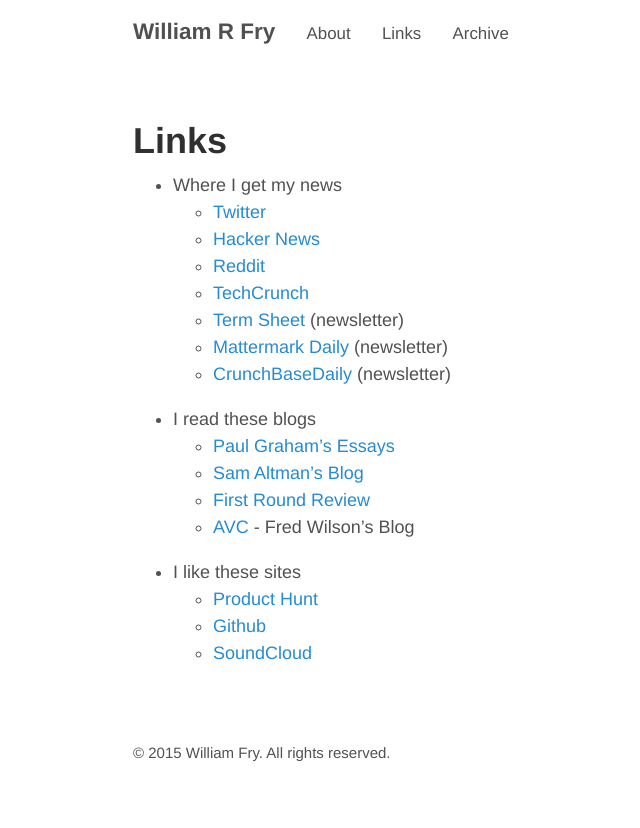
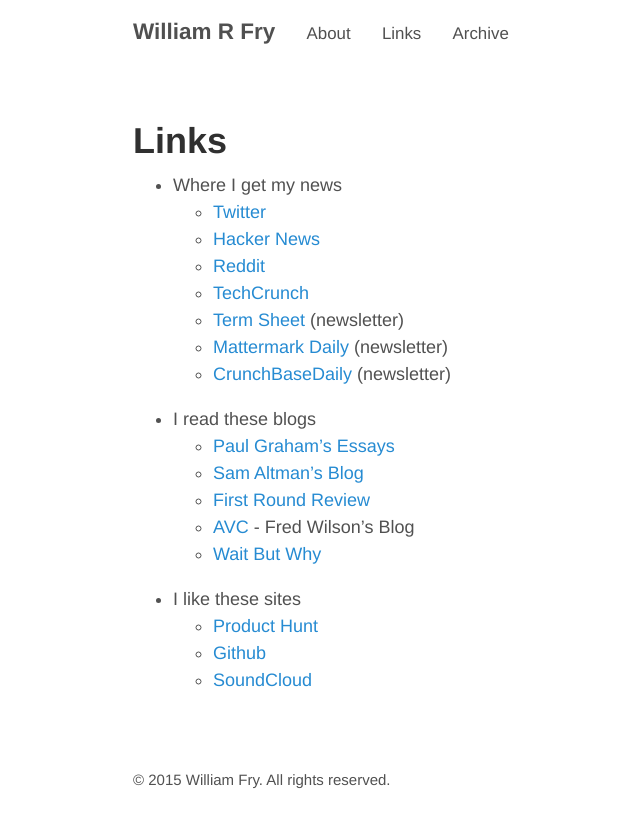
Before and after one commit to Audace/audace.github.io, a Jekyll site: the page built from links.md, in a window 1280 px wide. Shown: the top 828 px of the page, without its empty margins (192-832 px from the left). Built offline with Jekyll 4.4.1, drawn with Linux system fonts in a browser that asks for light colours.

Commit message:
Updated links

```diff
--- a/links.md
+++ b/links.md
@@ -15,6 +15,7 @@
   - [Sam Altman's Blog](http://blog.samaltman.com/)
   - [First Round Review](http://firstround.com/review/)
   - [AVC](http://avc.com/) - Fred Wilson's Blog
+  - [Wait But Why](http://waitbutwhy.com/)
 - I like these sites
   - [Product Hunt](www.producthunt.com)
   - [Github](https://github.com/)
```
